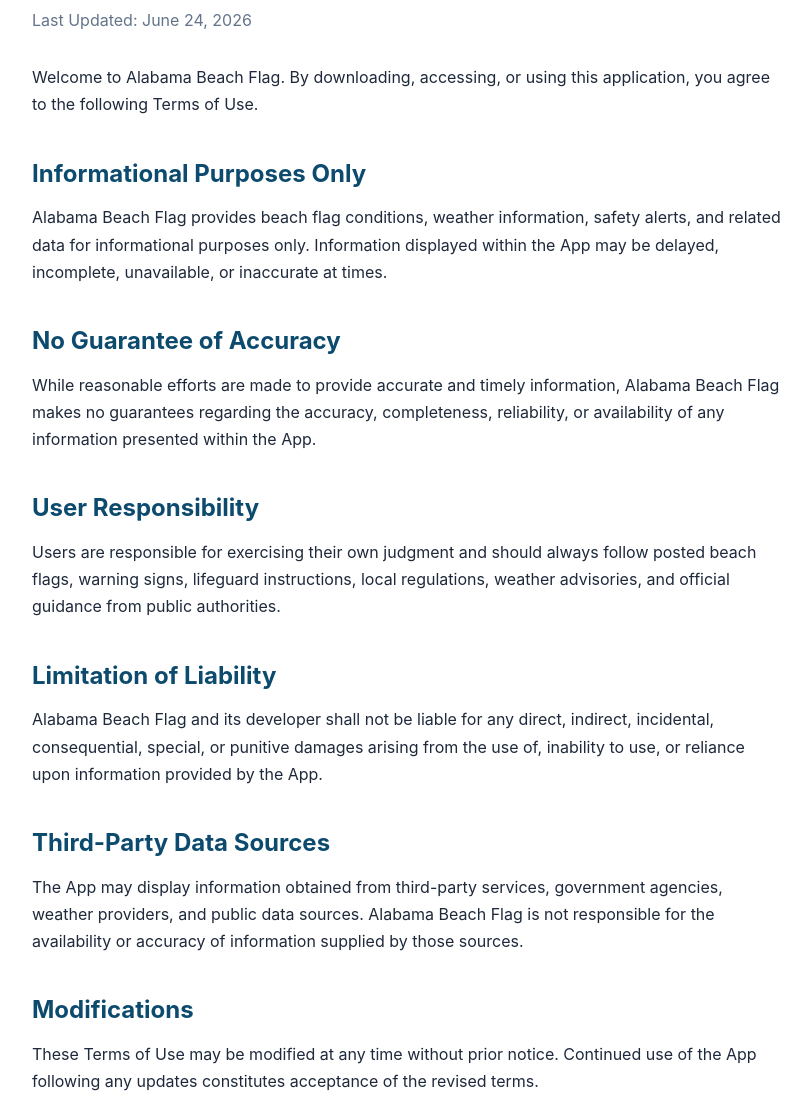
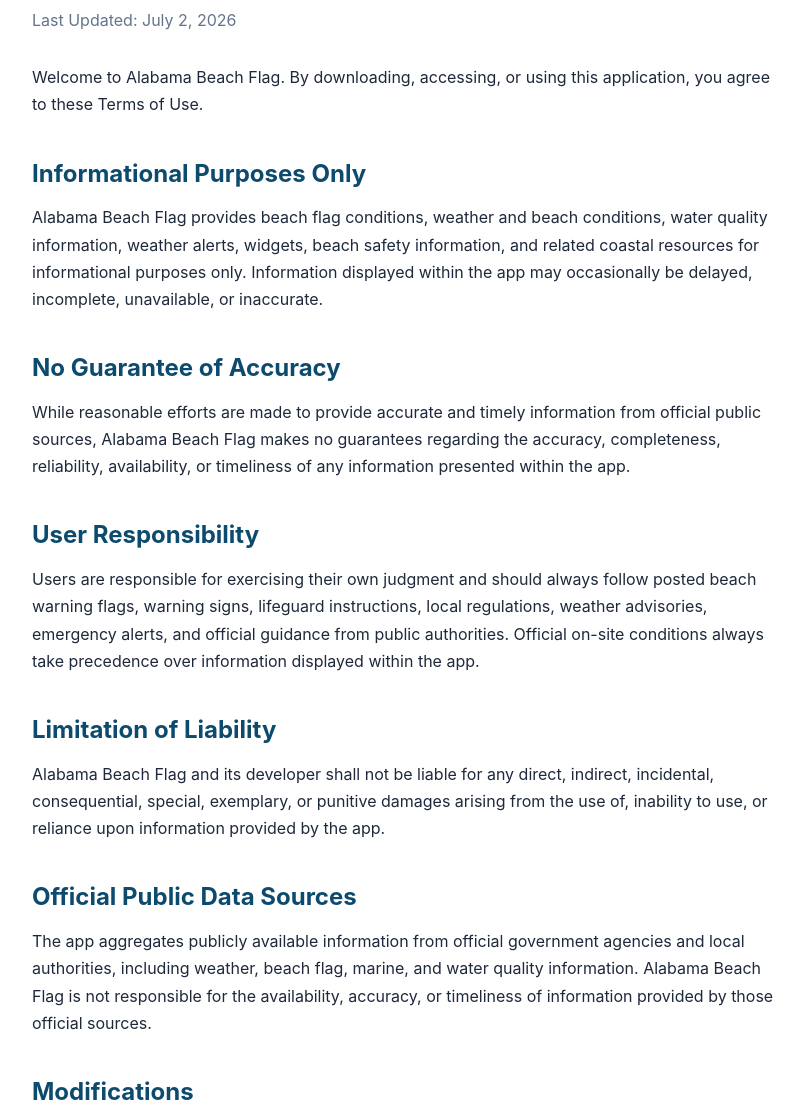
Before and after one commit to sparkelectric21/alabamabeachflag-site, a plain HTML site: page terms.html in a window 1280 px wide. Shown: the part 161-1281 px from the top of the page, without its empty margins (233-1045 px from the left). Drawn offline with Linux system fonts and the light colour scheme.

Commit message:
Revise Terms of Use for Alabama Beach Flag
Updated terms and conditions for clarity and accuracy.

```diff
--- a/terms.html
+++ b/terms.html
@@ -4,12 +4,14 @@
     <meta charset="UTF-8">
     <meta name="viewport" content="width=device-width, initial-scale=1.0">
     <title>Terms of Use | Alabama Beach Flag</title>
+
 <style>
     * {
         margin: 0;
         padding: 0;
         box-sizing: border-box;
     }
+
     body {
         font-family: -apple-system, BlinkMacSystemFont, "SF Pro Display", sans-serif;
         background: #f8fafc;
@@ -17,6 +19,7 @@
         line-height: 1.7;
         padding: 40px 20px;
     }
+
     .container {
         max-width: 850px;
         margin: 0 auto;
@@ -25,108 +28,123 @@
         border-radius: 20px;
         box-shadow: 0 10px 30px rgba(0,0,0,0.08);
     }
+
     h1 {
         font-size: 2.5rem;
         margin-bottom: 10px;
         color: #0c4a6e;
     }
+
     h2 {
         margin-top: 35px;
         margin-bottom: 10px;
         color: #0c4a6e;
     }
+
     p {
         margin-bottom: 15px;
     }
+
     a {
         color: #0284c7;
         text-decoration: none;
     }
+
     a:hover {
         text-decoration: underline;
     }
+
     .back-link {
         display: inline-block;
         margin-top: 30px;
         font-weight: 600;
     }
+
     .updated {
         color: #64748b;
         margin-bottom: 30px;
     }
-    @media (max-width: 700px) {
+
+    @media (max-width:700px) {
         .container {
             padding: 30px 25px;
         }
+
         h1 {
             font-size: 2rem;
         }
     }
 </style>
+
 </head>
+
 <body>
+
 <div class="container">
+
 <h1>Terms of Use</h1>
+
 <p class="updated">
-    Last Updated: June 24, 2026
+Last Updated: July 2, 2026
 </p>
+
 <p>
-    Welcome to Alabama Beach Flag. By downloading, accessing, or using
-    this application, you agree to the following Terms of Use.
+Welcome to Alabama Beach Flag. By downloading, accessing, or using this application, you agree to these Terms of Use.
 </p>
+
 <h2>Informational Purposes Only</h2>
+
 <p>
-    Alabama Beach Flag provides beach flag conditions, weather information,
-    safety alerts, and related data for informational purposes only.
-    Information displayed within the App may be delayed, incomplete,
-    unavailable, or inaccurate at times.
+Alabama Beach Flag provides beach flag conditions, weather and beach conditions, water quality information, weather alerts, widgets, beach safety information, and related coastal resources for informational purposes only. Information displayed within the app may occasionally be delayed, incomplete, unavailable, or inaccurate.
 </p>
+
 <h2>No Guarantee of Accuracy</h2>
+
 <p>
-    While reasonable efforts are made to provide accurate and timely
-    information, Alabama Beach Flag makes no guarantees regarding the
-    accuracy, completeness, reliability, or availability of any information
-    presented within the App.
+While reasonable efforts are made to provide accurate and timely information from official public sources, Alabama Beach Flag makes no guarantees regarding the accuracy, completeness, reliability, availability, or timeliness of any information presented within the app.
 </p>
+
 <h2>User Responsibility</h2>
+
 <p>
-    Users are responsible for exercising their own judgment and should
-    always follow posted beach flags, warning signs, lifeguard instructions,
-    local regulations, weather advisories, and official guidance from
-    public authorities.
+Users are responsible for exercising their own judgment and should always follow posted beach warning flags, warning signs, lifeguard instructions, local regulations, weather advisories, emergency alerts, and official guidance from public authorities. Official on-site conditions always take precedence over information displayed within the app.
 </p>
+
 <h2>Limitation of Liability</h2>
+
 <p>
-    Alabama Beach Flag and its developer shall not be liable for any direct,
-    indirect, incidental, consequential, special, or punitive damages arising
-    from the use of, inability to use, or reliance upon information provided
-    by the App.
+Alabama Beach Flag and its developer shall not be liable for any direct, indirect, incidental, consequential, special, exemplary, or punitive damages arising from the use of, inability to use, or reliance upon information provided by the app.
 </p>
-<h2>Third-Party Data Sources</h2>
+
+<h2>Official Public Data Sources</h2>
+
 <p>
-    The App may display information obtained from third-party services,
-    government agencies, weather providers, and public data sources.
-    Alabama Beach Flag is not responsible for the availability or accuracy
-    of information supplied by those sources.
+The app aggregates publicly available information from official government agencies and local authorities, including weather, beach flag, marine, and water quality information. Alabama Beach Flag is not responsible for the availability, accuracy, or timeliness of information provided by those official sources.
 </p>
+
 <h2>Modifications</h2>
+
 <p>
-    These Terms of Use may be modified at any time without prior notice.
-    Continued use of the App following any updates constitutes acceptance
-    of the revised terms.
+These Terms of Use may be updated periodically to reflect changes to the application or applicable requirements. Continued use of Alabama Beach Flag after updates are published constitutes acceptance of the revised Terms of Use.
 </p>
+
 <h2>Contact</h2>
+
 <p>
-    Questions regarding these Terms of Use may be directed to:
+Questions regarding these Terms of Use may be directed to:
 </p>
+
 <p>
-    <a href="mailto:legal@alabamabeachflag.com">
-        legal@alabamabeachflag.com
-    </a>
+<a href="mailto:legal@alabamabeachflag.com">
+legal@alabamabeachflag.com
+</a>
 </p>
+
 <a href="index.html" class="back-link">
-    ← Return to Home
+← Return to Home
 </a>
+
 </div>
+
 </body>
 </html>
```
